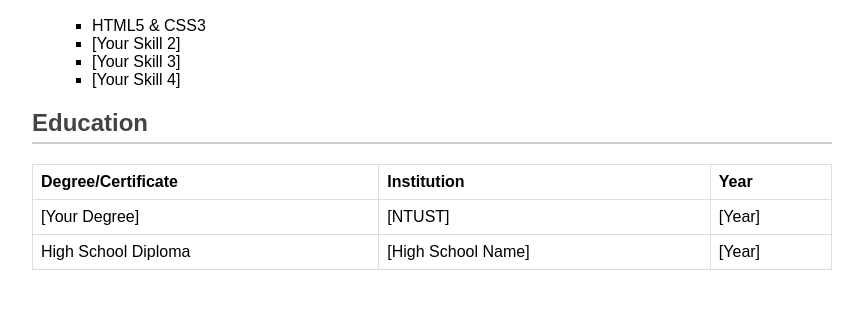
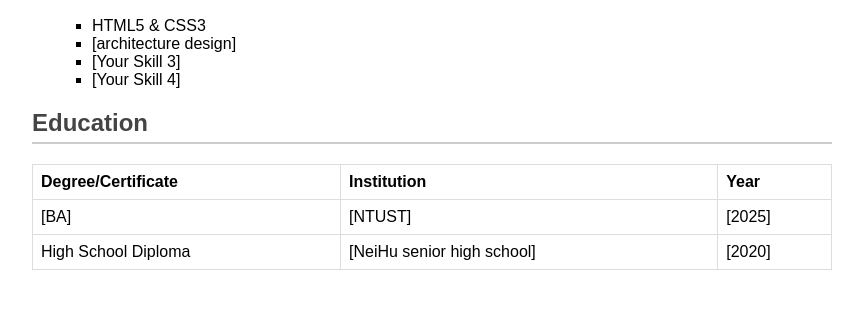
Before and after one commit to MENGHSUN-LEE/Lab-G1, a plain HTML site: page resume-M11413007.html in a window 1280 px wide. Shown: the part 285-594 px from the top of the page, without its empty margins (208-1071 px from the left). Drawn offline with Linux system fonts and the light colour scheme.

Commit message:
My first commit.

```diff
--- a/resume-M11413007.html
+++ b/resume-M11413007.html
@@ -49,7 +49,7 @@
 <h2>Skills</h2>
 <ul>
  <li>HTML5 & CSS3</li>
- <li>[Your Skill 2]</li>
+ <li>[architecture design]</li>
  <li>[Your Skill 3]</li>
  <li>[Your Skill 4]</li>
 </ul>
@@ -64,14 +64,14 @@
  </thead>
  <tbody>
  <tr>
- <td>[Your Degree]</td>
+ <td>[BA]</td>
  <td>[NTUST]</td>
- <td>[Year]</td>
+ <td>[2025]</td>
  </tr>
  <tr>
  <td>High School Diploma</td>
- <td>[High School Name]</td>
- <td>[Year]</td>
+ <td>[NeiHu senior high school]</td>
+ <td>[2020]</td>
  </tr>
  </tbody>
 </table>
```
